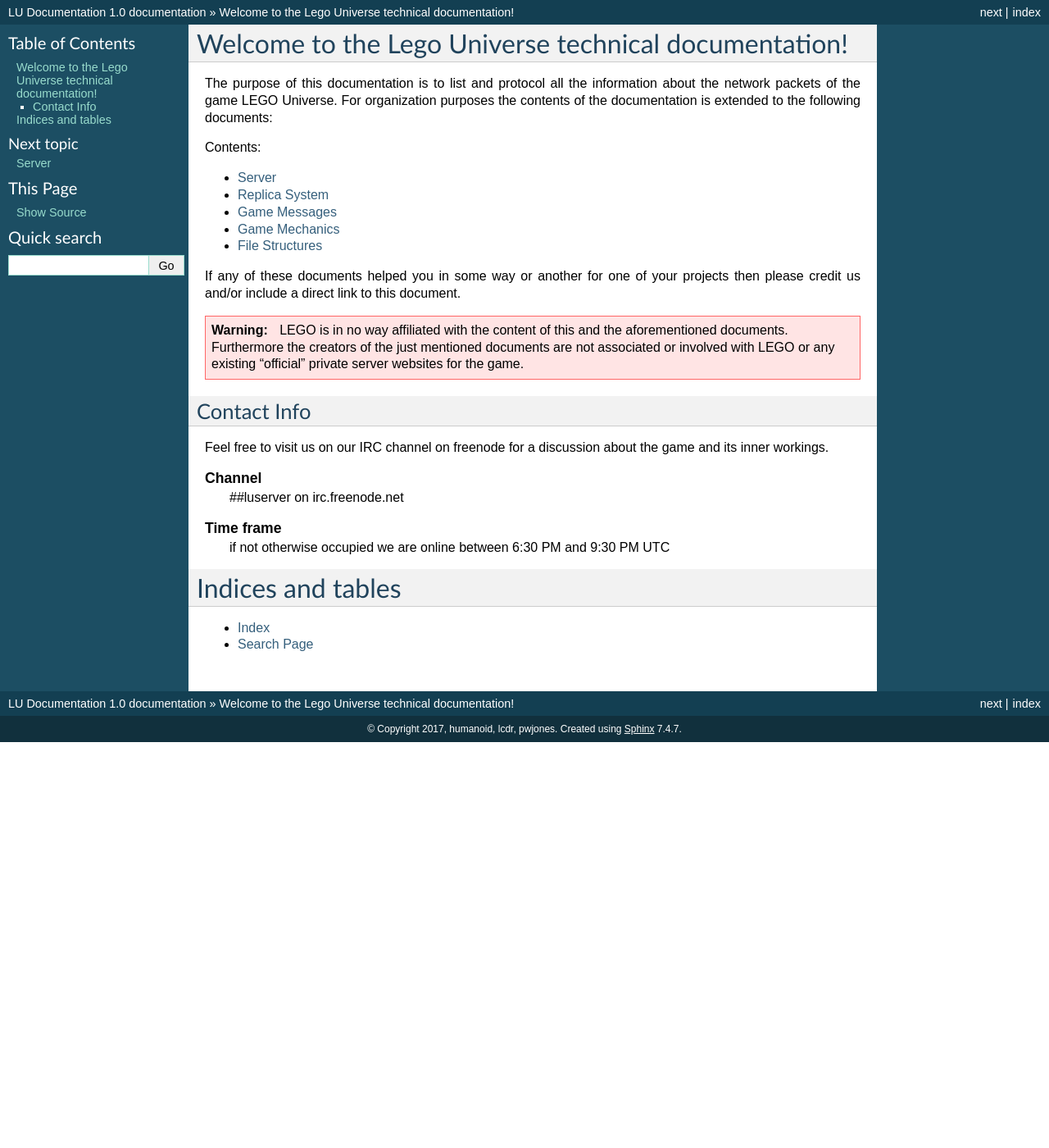
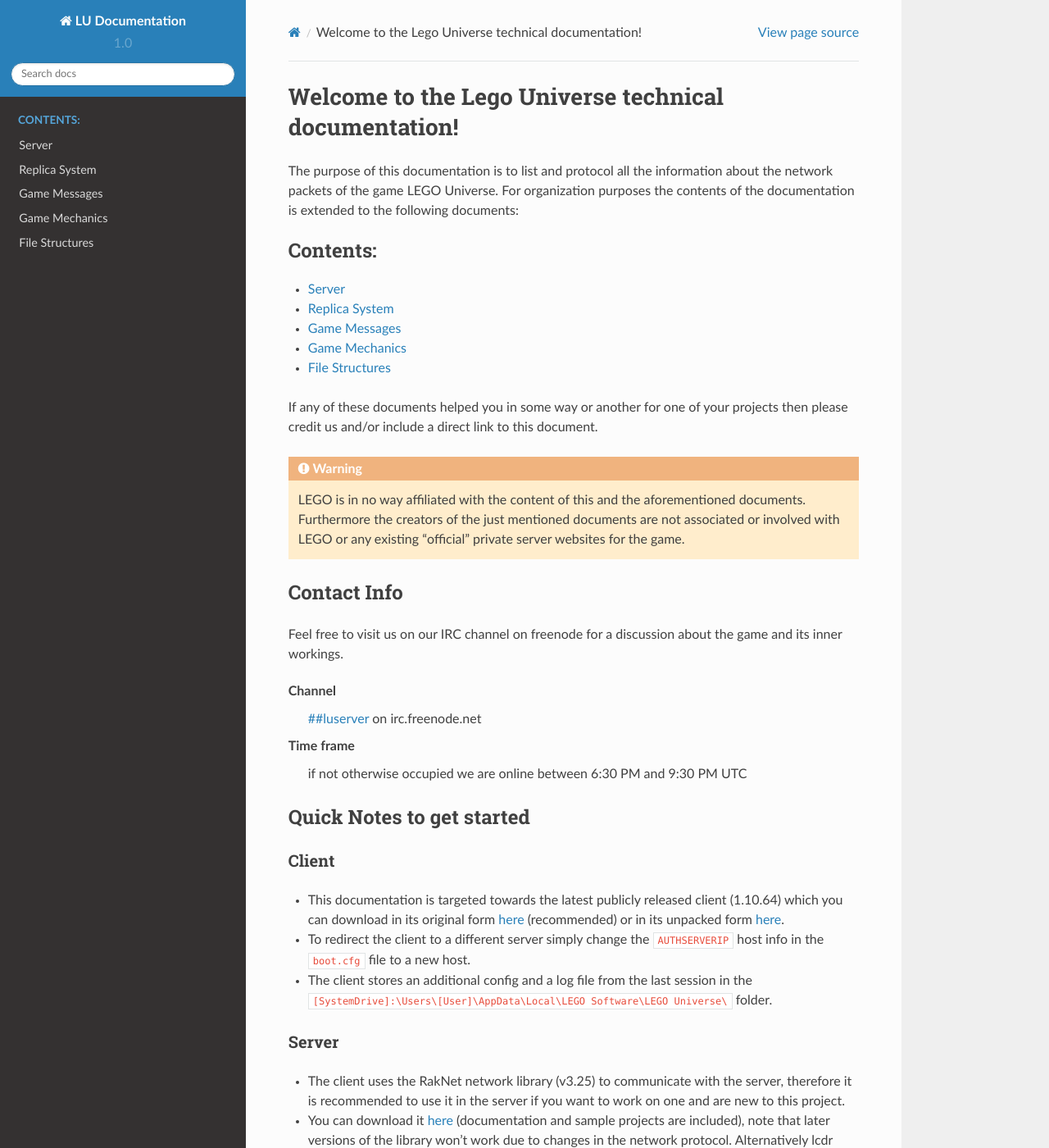
Before and after one commit to LUDevNet/Docs, a Sphinx documentation site: the page built from docs/index.rst, in a window 1280 px wide and 1400 px high. Shown: the whole window at 82% size. Built offline with Sphinx 7.4.7 and the Read the Docs theme 2.0.0, drawn with Linux system fonts in a browser that asks for light colours; pages that are not in the unit, such as notebooks, are missing from menus; some of the changed text lies outside the part shown.

Commit message:
Added more content

```diff
--- a/docs/conf.py
+++ b/docs/conf.py
@@ -17,7 +17,7 @@
 # add these directories to sys.path here. If the directory is relative to the
 # documentation root, use os.path.abspath to make it absolute, like shown here.
 #
-# import os
+import os
 # import sys
 # sys.path.insert(0, os.path.abspath('.'))
 
@@ -84,7 +84,16 @@
 # The theme to use for HTML and HTML Help pages.  See the documentation for
 # a list of builtin themes.
 #
-html_theme = 'default'
+
+# on_rtd is whether we are on readthedocs.org, this line of code grabbed from docs.readthedocs.org
+on_rtd = os.environ.get('READTHEDOCS', None) == 'True'
+
+if not on_rtd:  # only import and set the theme if we're building docs locally
+    import sphinx_rtd_theme
+    html_theme = 'sphinx_rtd_theme'
+    html_theme_path = [sphinx_rtd_theme.get_html_theme_path()]
+else:
+    html_theme = 'default'
 
 # Theme options are theme-specific and customize the look and feel of a theme
 # further.  For a list of options available for each theme, see the
--- a/docs/index.rst
+++ b/docs/index.rst
@@ -36,10 +36,53 @@
 .. glossary::
 
 	Channel
-		##luserver on irc.freenode.net
+		`##luserver <https://webchat.freenode.net/?channels=%23%23luserver>`_ on irc.freenode.net
 
 	Time frame
 	    if not otherwise occupied we are online between 6:30 PM and 9:30 PM UTC
+
+
+Quick Notes to get started
+--------------------------
+
+Client
+^^^^^^
+
+* This documentation is targeted towards the latest publicly released client (1.10.64) which you can download in its original form `here <https://mega.nz/#!zpQyzAyA!az8Omzz-mH-03nOT1-H5jpjm75x2ZyDAv9BikCUHxG8>`_ (recommended) or in its unpacked form `here <https://mega.nz/#!zhRzBa4C!B5eY94-6vYmjJYqXkDXDM5hiqkPhZ7yb9ShCHG3Lgo8>`_.
+* To redirect the client to a different server simply change the :samp:`AUTHSERVERIP` host info in the :file:`boot.cfg` file to a new host.
+* The client stores an additional config and a log file from the last session in the :file:`[SystemDrive]:\\Users\\[User]\\AppData\\Local\\LEGO Software\\LEGO Universe\\` folder.
+
+Server
+^^^^^^
+
+* The client uses the RakNet network library (v3.25) to communicate with the server, therefore it is recommended to use it in the server if you want to work on one and are new to this project.
+* You can download it `here <http://www.raknet.com/raknet/downloads/RakNet-3.25.zip>`_ (documentation and sample projects are included), note that later versions of the library won’t work due to changes in the network protocol. Alternatively lcdr wrote a python version with the minimum features needed to run a server for the game implemented, available `here <https://bitbucket.org/lcdr/pyraknet>`_ (no documentation yet so not recommended for inexperienced users)
+* The listening port for the Authentication Server is hardcoded to 1001 (UDP), the ports for the following instances (char, world) depend on what the Authentication Server sends to the client but the port range used for the original servers was 2001-2200 (UDP)
+* In order for the server to establish a working connection with the client it is required to set up a pre-set password in RakNet by calling :samp:`SetIncomingPassword("3.25 ND1", 8);` for the `RakPeerInterface` instance before listening for packets
+* It seems that the server used the :samp:`SYSTEM_PRIORITY` and :samp:`RELIABLE_ORDERED` options for all outgoing packets to the client (though that's probably not a requirement)
+
+Packet Captures
+---------------
+
+Thanks to pwjones we have access to quite a lot of (partial) traffic sessions of the original server which serve as a basis for this documentation, if you want to dig into them yourself, here is a `download link <https://mega.co.nz/#F!yxIyxCpR!rNJ5Uub4RJNL8c6ZgM-Q0w>`_.
+
+Since the original captures (`*.pcap` files) were encrypted by RakNet it was required to decrypt them again (`*.bin` files stored in `*.zip` archives where each archive represents a session) which was only possible using a piece of information that RakNet exchanges at the beginning of a traffic.
+
+However since more than half of the captured traffics only consist of a fraction of the entire session this information is missing for those captures (marked as `*_unresolved.pcap`), making them undecryptable at this point (they’re still included in the archives though, so all available captures are in one place).
+
+There are a few exceptions where it was possible to decrypt them using the same information from other traffic sessions but the remaining ones can’t be decrypted with this method so they’ll remain unreadable for the time being.
+
+The naming format used is:
+:file:`[packet number]_[source port]-[destination port]_[packet header]_[optional].bin`
+where :samp:`[optional]` is used to display game message ids or network ids and LOTs in round brackets for the according packet types.
+
+Extracting the entire .zip capture(s) is not recommended, since this many files (several ten thousand) will have a huge overhead on the file system (because of things like last modified info, which isn’t applicable here anyways), resulting in a much larger file space consumption and slower access times when trying to list the files in the explorer.
+If you want to search multiple captures for specific files, use this script: https://bitbucket.org/lcdr/utils/src find_packets.py
+
+(The script also yields the binary content of the packets, which can be useful for further filtering or logging)
+If you want to look at the raw data of a packet yourself (not recommended for inexperienced users) you can of course extract single files from the .zip archive using an archive extractor of your choice (I recommend 7-Zip).
+Then you can open the extracted `*.bin` file(s) using a hex editor of your choice (for some packet types it might be useful to have an editor that can shift the bits in the data, no recommendation here).
+Alternatively a graphical viewer for capture files is available at https://bitbucket.org/lcdr/utils/src/ captureviewer.py (takes the entire .zip archive of a traffic as input, no need to extract anything)
 
 
 Indices and tables
```
